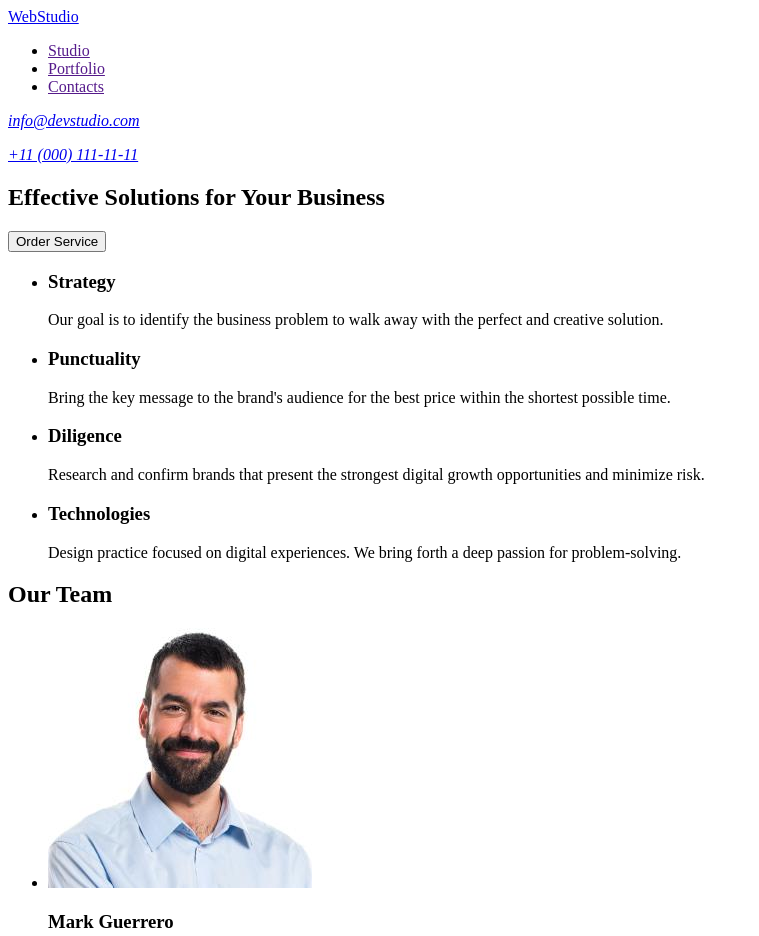
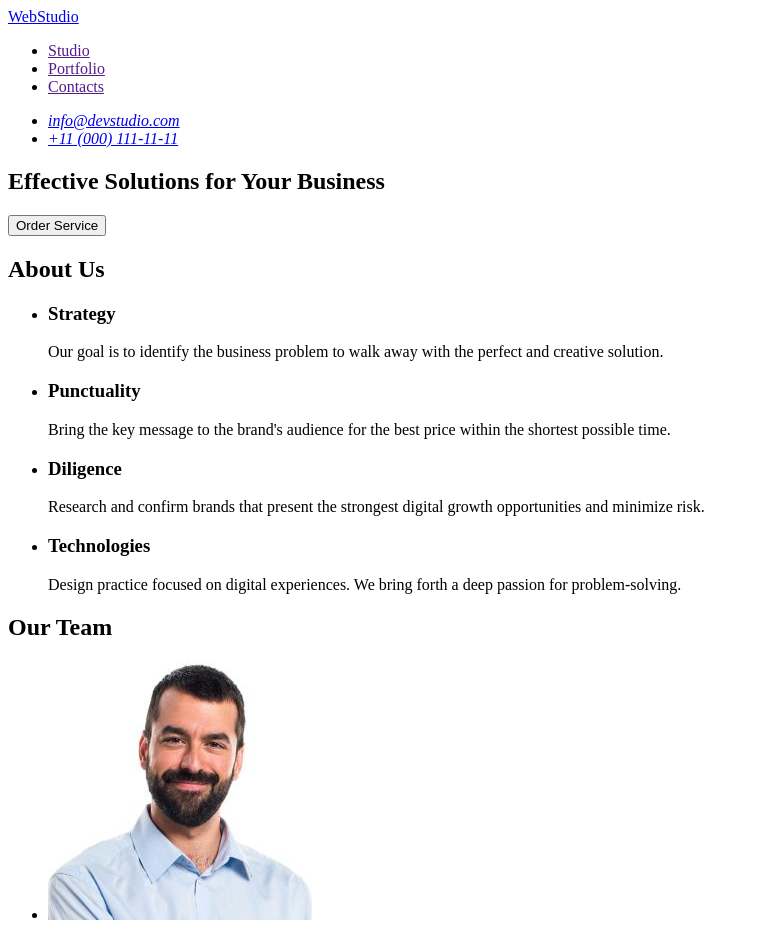
Before and after one commit to KvashaVladyslav/goit-markup-hw-01, a plain HTML site: page index.html in a window 1280 px wide. Shown: the top 936 px of the page, without its empty margins (0-759 px from the left). Drawn offline with Linux system fonts and the light colour scheme.

Commit message:
Update index.html

```diff
--- a/index.html
+++ b/index.html
@@ -30,16 +30,18 @@
         </ul>
       </nav>
       <address>
-        <p class="mail">
+        <ul>
+          <li>
             <a class="contacts-link" href="mailto:info@devstudio.com"
               >info@devstudio.com</a
             >
-        </p>
-        <p class="phone">
+          </li>
+          <li>
             <a class="contacts-link" href="tel:+110001111111"
               >+11 (000) 111-11-11</a
             >
-        </p>
+          </li>
+        </ul>
       </address>
     </header>
     <!-- Main Page -->
@@ -51,6 +53,7 @@
       </section>
       <!-- section 2 -->
       <section>
+        <h2>About Us</h2>
         <ul>
           <li>
             <h3>Strategy</h3>
```
Lines whose indentation alone changed are shown as unchanged.
